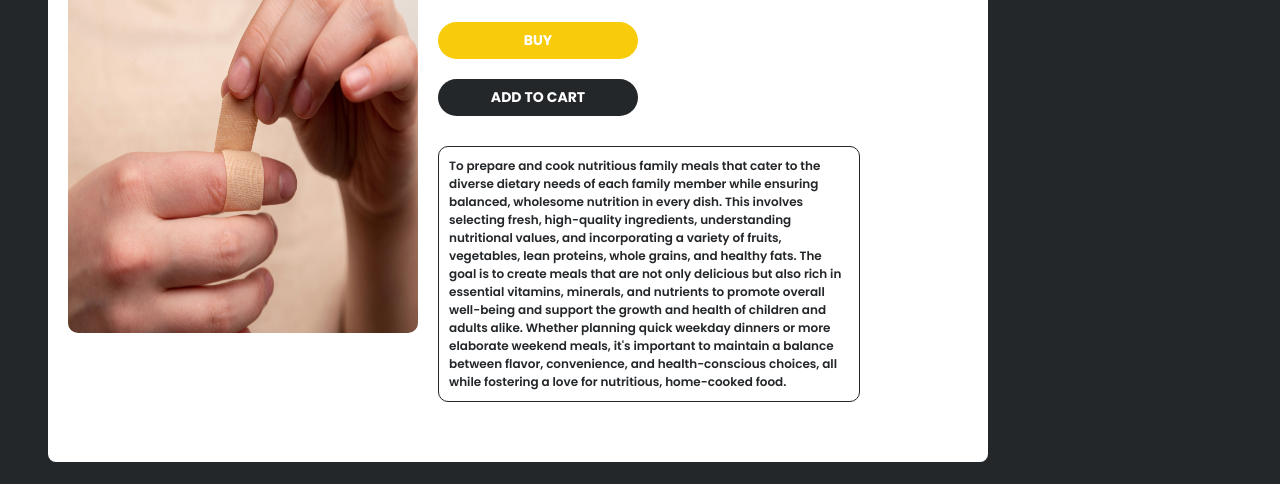
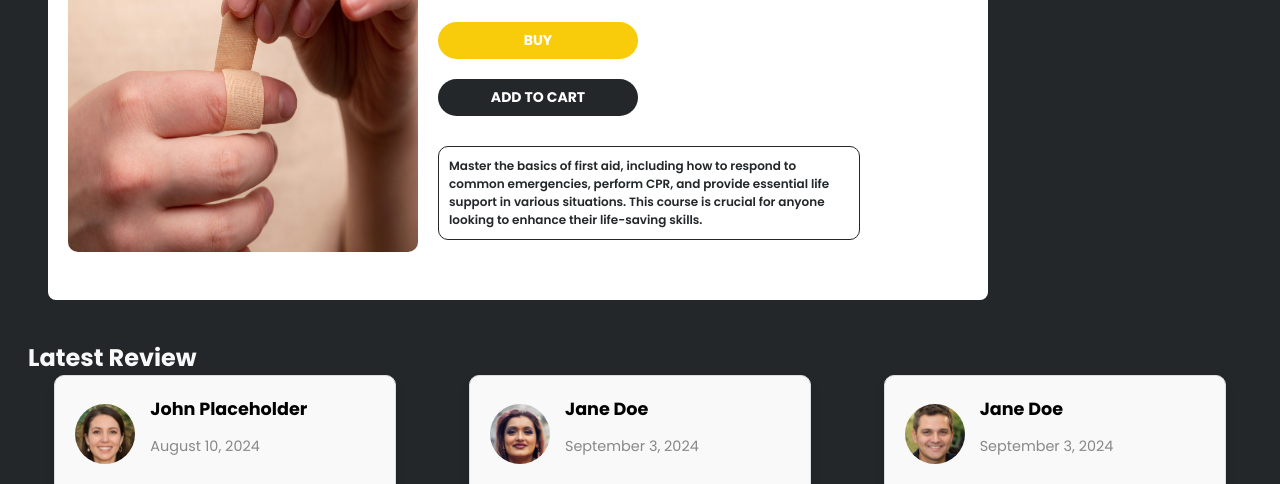
Before and after one commit to CodeMorron/Empowering_The_Nation, a plain HTML site: page first_aid_details.html in a window 1280 px wide. Shown: the part 267-751 px from the top of the page. Drawn offline with Linux system fonts and the light colour scheme.

Commit message:
Changed the descriptions

```diff
--- a/first_aid_details.html
+++ b/first_aid_details.html
@@ -60,18 +60,10 @@
           <button class="cartBtn">ADD TO CART</button>
 
           <p class="courseDescription">
-            To prepare and cook nutritious family meals that cater to the
-            diverse dietary needs of each family member while ensuring balanced,
-            wholesome nutrition in every dish. This involves selecting fresh,
-            high-quality ingredients, understanding nutritional values, and
-            incorporating a variety of fruits, vegetables, lean proteins, whole
-            grains, and healthy fats. The goal is to create meals that are not
-            only delicious but also rich in essential vitamins, minerals, and
-            nutrients to promote overall well-being and support the growth and
-            health of children and adults alike. Whether planning quick weekday
-            dinners or more elaborate weekend meals, it's important to maintain
-            a balance between flavor, convenience, and health-conscious choices,
-            all while fostering a love for nutritious, home-cooked food.
+            Master the basics of first aid, including how to respond to common
+            emergencies, perform CPR, and provide essential life support in
+            various situations. This course is crucial for anyone looking to
+            enhance their life-saving skills.
           </p>
         </div>
       </div>
```
Also changed, not shown: child_minding_details.html (+4 -12 lines), garden_maintanance_details.html (+4 -12 lines), landscaping_details.html (+4 -12 lines), life_skills_details.html (+4 -12 lines), sewing_details.html (+4 -12 lines).
